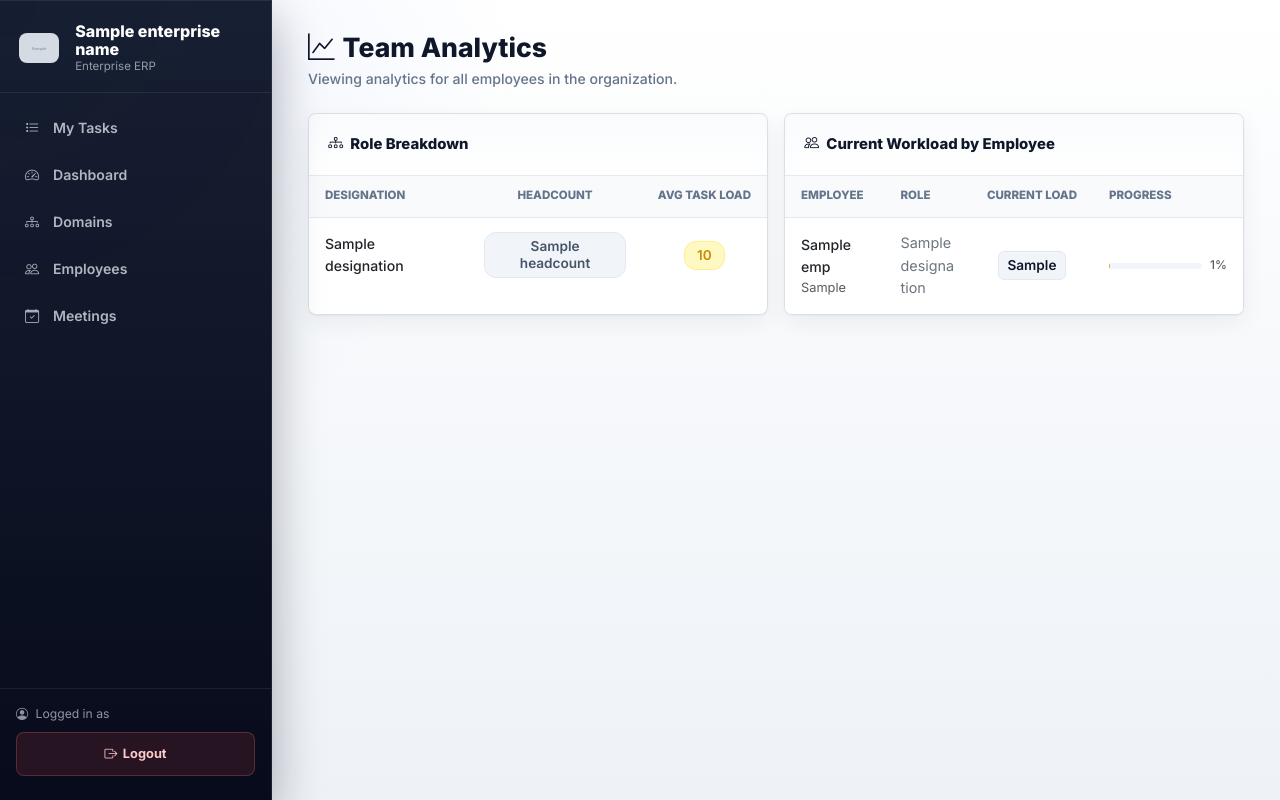
After one commit to CYSD-ERP-2026/CYSD-ERP-MODEL, a Django app: template tracker/templates/employee_analytics.html in a window 1280 px wide. The commit adds this page. Run offline with Django 4.2, Linux system fonts and the light colour scheme; the template is opened without the code that fills it: most values are stand-ins (such as "Sample title", 1, 10 or a date in 2020); grey boxes marked "Sample" are stand-in pictures.

Commit message:
feat: Add employee analytics

```diff
--- a/tracker/signals.py
+++ b/tracker/signals.py
@@ -39,8 +39,10 @@ DEFAULT_PERMISSIONS = {
     'can_read_confidential_meetings': True,
     'can_access_admin_panel': False,
     'can_self_assign_tasks': True,
+    'can_view_employee_analytics': False,
     'checklist_assign_scope': 'none',
     'checklist_approve_scope': 'none',
+    'employee_analytics_scope': 'none',
 }
 
 @receiver(post_save, sender=Employee)
--- a/tracker/templates/base.html
+++ b/tracker/templates/base.html
@@ -86,6 +86,11 @@
       {% if request.user.is_superuser or request.user.employee_profile.permissions.can_approve_checklist_items %}
       <a href="{% url 'tracker:checklist_supervisor' %}" class="{% if '/dashboard/checklist/verify/' in request.path %}active{% endif %}">
         <i class="bi bi-check2-square"></i> Verification Center
+      </a>
+      {% endif %}
+      {% if request.user.is_superuser or request.user.employee_profile.permissions.can_view_employee_analytics %}
+      <a href="{% url 'tracker:employee_analytics' %}" class="{% if '/dashboard/analytics/' in request.path %}active{% endif %}">
+        <i class="bi bi-graph-up"></i> Team Analytics
       </a>
       {% endif %}
       <a href="{% url 'tracker:dashboard' %}" class="{% if request.path == '/dashboard/' %}active{% endif %}">
--- /dev/null
+++ b/tracker/templates/employee_analytics.html
@@ -0,0 +1,117 @@
+{% extends 'base.html' %}
+{% block title %}Team Analytics{% endblock %}
+
+{% block content %}
+<!-- Top bar -->
+<div class="topbar">
+  <div>
+    <h4><i class="bi bi-graph-up me-2"></i>Team Analytics</h4>
+    <span class="meta">
+      {% if scope == 'own_team' %}
+        Viewing analytics for your direct reports only.
+      {% else %}
+        Viewing analytics for all employees in the organization.
+      {% endif %}
+    </span>
+  </div>
+</div>
+
+<div class="row g-3 mb-4">
+  <div class="col-12 col-xl-6">
+    <!-- Role Breakdown Card -->
+    <div class="table-card h-100">
+      <div class="table-header">
+        <h6><i class="bi bi-diagram-3 me-1"></i> Role Breakdown</h6>
+      </div>
+      <div class="table-responsive">
+        <table class="table table-borderless table-hover align-middle mb-0">
+          <thead>
+            <tr>
+              <th>Designation</th>
+              <th class="text-center">Headcount</th>
+              <th class="text-center">Avg Task Load</th>
+            </tr>
+          </thead>
+          <tbody>
+            {% for role in role_breakdown %}
+            <tr>
+              <td><span class="fw-medium text-dark">{{ role.designation }}</span></td>
+              <td class="text-center">
+                <span class="badge" style="background:#f1f5f9;color:#475569;border:1px solid #e2e8f0;border-radius:12px;padding:5px 12px;font-size:0.85rem;font-weight:600;">
+                  {{ role.headcount }}
+                </span>
+              </td>
+              <td class="text-center">
+                {% if role.avg_load > 10 %}
+                  <span class="badge" style="background:#fee2e2;color:#dc2626;border:1px solid #fecaca;border-radius:12px;padding:5px 12px;font-size:0.85rem;font-weight:600;">{{ role.avg_load }}</span>
+                {% elif role.avg_load > 5 %}
+                  <span class="badge" style="background:#fef9c3;color:#ca8a04;border:1px solid #fef08a;border-radius:12px;padding:5px 12px;font-size:0.85rem;font-weight:600;">{{ role.avg_load }}</span>
+                {% else %}
+                  <span class="badge" style="background:#dcfce7;color:#16a34a;border:1px solid #bbf7d0;border-radius:12px;padding:5px 12px;font-size:0.85rem;font-weight:600;">{{ role.avg_load }}</span>
+                {% endif %}
+              </td>
+            </tr>
+            {% empty %}
+            <tr>
+              <td colspan="3" class="text-center text-muted py-4">No data available.</td>
+            </tr>
+            {% endfor %}
+          </tbody>
+        </table>
+      </div>
+    </div>
+  </div>
+
+  <div class="col-12 col-xl-6">
+    <!-- Employee Load Card -->
+    <div class="table-card h-100">
+      <div class="table-header">
+        <h6><i class="bi bi-people me-1"></i> Current Workload by Employee</h6>
+      </div>
+      <div class="table-responsive">
+        <table class="table table-borderless table-hover align-middle mb-0">
+          <thead>
+            <tr>
+              <th>Employee</th>
+              <th>Role</th>
+              <th class="text-center">Current Load</th>
+              <th>Progress</th>
+            </tr>
+          </thead>
+          <tbody>
+            {% for emp in employees %}
+            <tr>
+              <td>
+                <div class="fw-medium text-dark">{{ emp.name }}</div>
+                <div class="text-muted" style="font-size: 0.8rem;">{{ emp.employment_type|title }}</div>
+              </td>
+              <td><span class="text-secondary" style="font-size: 0.9rem;">{{ emp.designation }}</span></td>
+              <td class="text-center">
+                <span class="badge" style="background:#f1f5f9;color:#0f172a;border:1px solid #e2e8f0;border-radius:6px;font-weight:600;font-size:0.85rem;">
+                  {{ emp.current_load }}
+                </span>
+              </td>
+              <td style="min-width: 150px;">
+                <div class="d-flex align-items-center gap-2">
+                  <div class="progress flex-grow-1" style="height: 6px; border-radius: 3px; background-color: #f1f5f9;">
+                    <div class="progress-bar" role="progressbar"
+                         style="width: {{ emp.completion_percentage }}%; background-color: {% if emp.completion_percentage == 100 %}#10b981{% elif emp.completion_percentage > 50 %}#3b82f6{% else %}#f59e0b{% endif %}; border-radius: 3px;"
+                         aria-valuenow="{{ emp.completion_percentage }}" aria-valuemin="0" aria-valuemax="100">
+                    </div>
+                  </div>
+                  <span class="text-muted" style="font-size: 0.75rem; font-weight: 500;">{{ emp.completion_percentage|floatformat:0 }}%</span>
+                </div>
+              </td>
+            </tr>
+            {% empty %}
+            <tr>
+              <td colspan="4" class="text-center text-muted py-4">No data available.</td>
+            </tr>
+            {% endfor %}
+          </tbody>
+        </table>
+      </div>
+    </div>
+  </div>
+</div>
+{% endblock %}
--- a/tracker/urls.py
+++ b/tracker/urls.py
@@ -14,6 +14,7 @@ urlpatterns = [
     path('meetings/<int:meeting_id>/', views.meeting_details_view, name='meeting_details'),
     path('my-tasks/', views.my_tasks_view, name='my_tasks'),
     path('export/', views.export_meetings_csv, name='export_meetings_csv'),
+    path('analytics/', views.employee_analytics_view, name='employee_analytics'),
 
 
     # ── Task Checklist ────────────────────────────────────────────────────
```
Also changed, not shown: tracker/models.py (+11 -0 lines), tracker/tests.py (+119 -0 lines), tracker/views.py (+71 -1 lines), tracker/migrations/0022_add_employee_analytics_permissions.py (added).
